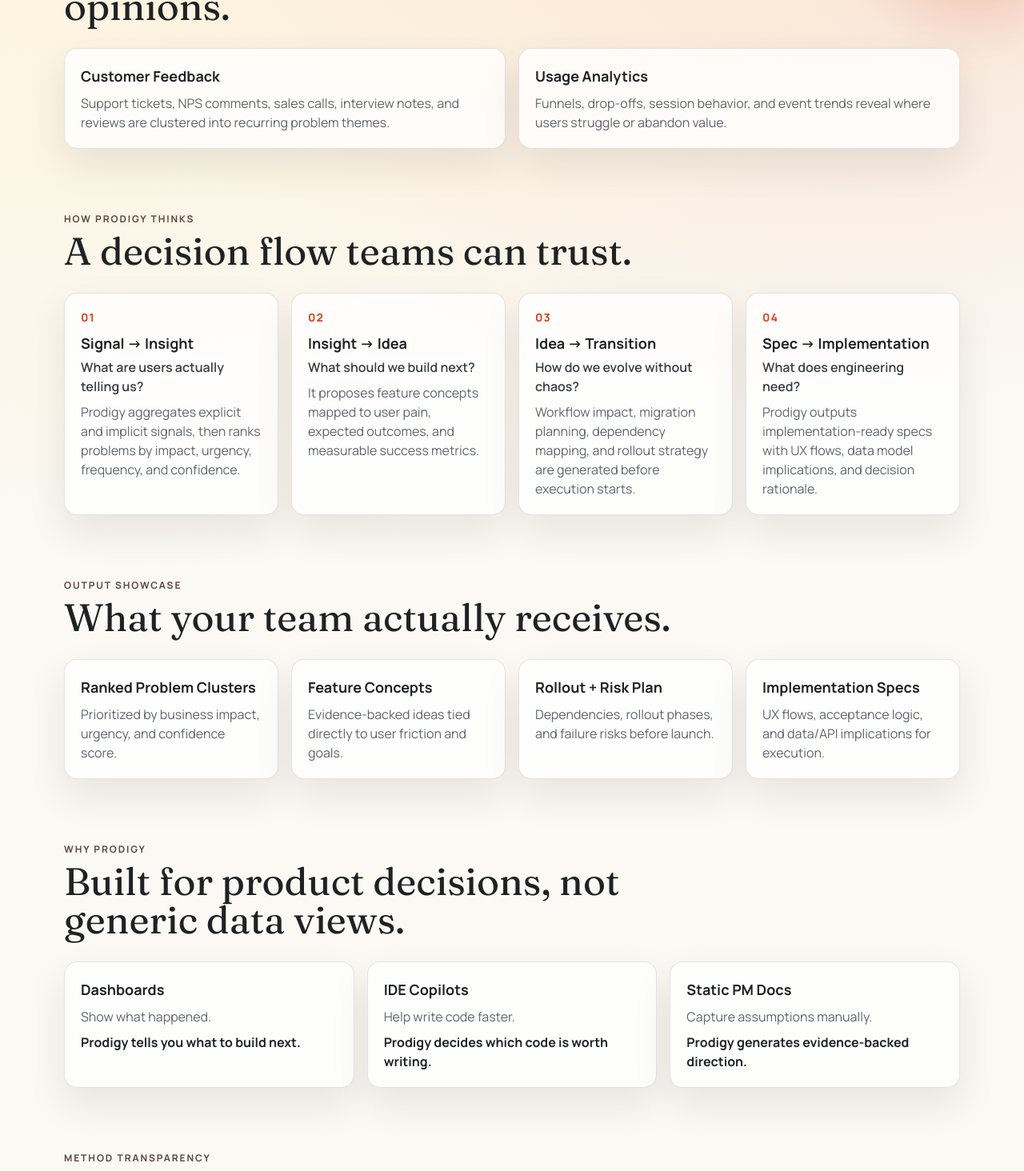
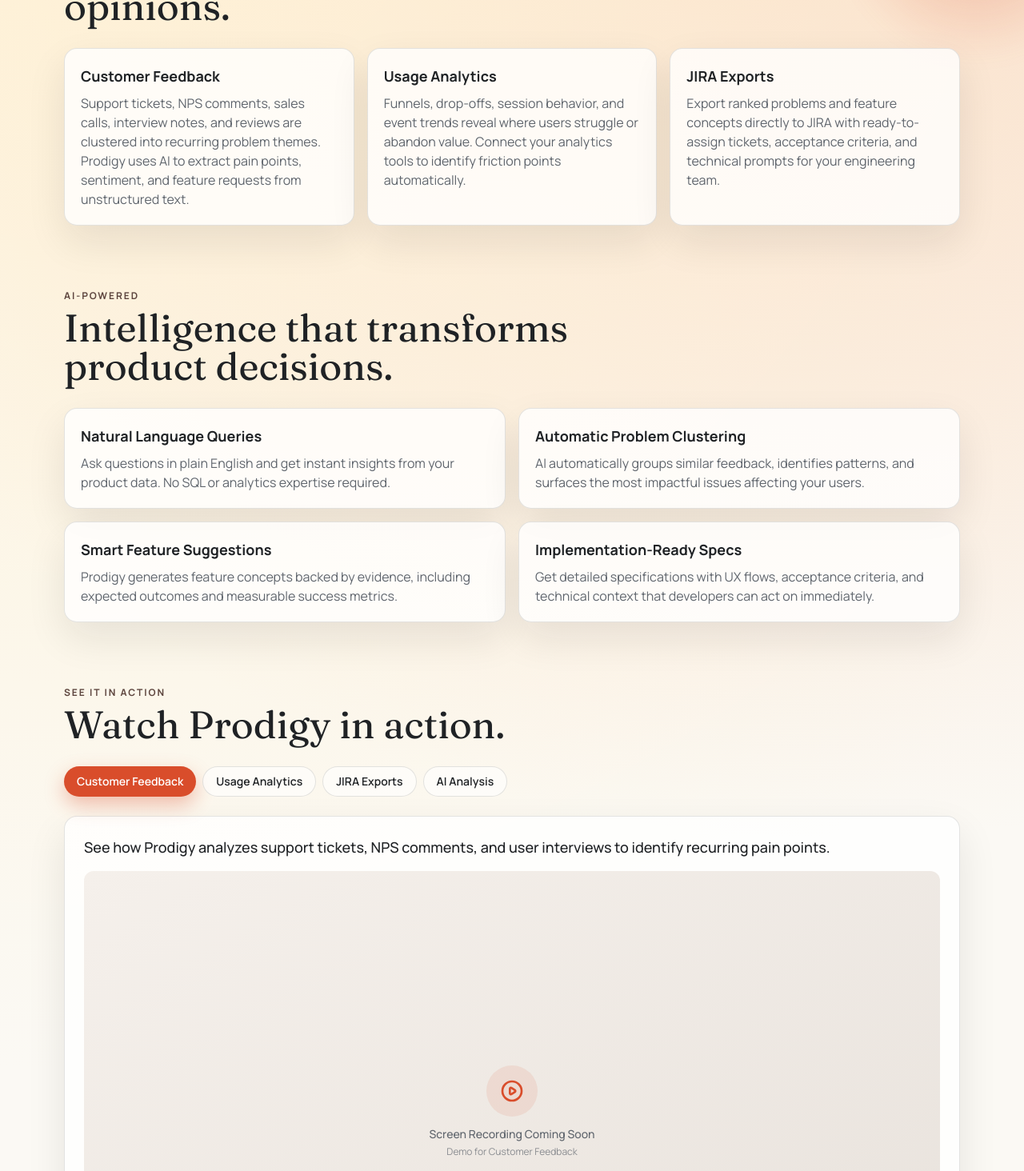
Before and after one commit to Prodigy-Stud/prodigy-web, a Next.js app: page / in a window 1280 px wide. Shown: the part 846-2310 px from the top of the page at 80% size. Built offline with nearby package versions, Linux system fonts and the light colour scheme.

Commit message:
UI: adding recording of our app and refining the appearance

```diff
--- a/app/page.tsx
+++ b/app/page.tsx
@@ -1,6 +1,11 @@
+'use client';
+
+import { useState } from 'react';
 import { Reveal } from '@/components/reveal';
 import {
+  aiCapabilities,
   comparisonCards,
+  demoTabs,
   faqs,
   flowSteps,
   navLinks,
@@ -21,6 +26,8 @@
 }
 
 export default function Home() {
+  const [activeDemo, setActiveDemo] = useState<string>(demoTabs[0].id);
+
   return (
     <main>
       <header className="mx-auto flex w-[min(1120px,92vw)] items-center justify-between gap-4 py-7">
@@ -91,13 +98,89 @@
             id="sources"
             title="Real product signals, not isolated opinions."
           />
-          <section className="grid gap-4 md:grid-cols-2" aria-labelledby="sources">
+          <section className="grid gap-4 md:grid-cols-3" aria-labelledby="sources">
             {sourceCards.map((card) => (
               <article key={card.title} className="surface-card rounded-2xl p-5">
                 <h3 className="text-lg font-bold">{card.title}</h3>
                 <p className="prose-muted mt-2">{card.body}</p>
               </article>
             ))}
+          </section>
+        </Reveal>
+
+        <Reveal className="pt-20" delay={0.06}>
+          <SectionHeading
+            eyebrow="AI-Powered"
+            id="ai"
+            title="Intelligence that transforms product decisions."
+          />
+          <section className="grid gap-4 md:grid-cols-2" aria-labelledby="ai">
+            {aiCapabilities.map((capability) => (
+              <article key={capability.title} className="surface-card rounded-2xl p-5">
+                <h3 className="text-lg font-bold">{capability.title}</h3>
+                <p className="prose-muted mt-2">{capability.body}</p>
+              </article>
+            ))}
+          </section>
+        </Reveal>
+
+        <Reveal className="pt-20" delay={0.07}>
+          <SectionHeading eyebrow="See It In Action" id="demos" title="Watch Prodigy in action." />
+          <section aria-labelledby="demos">
+            {/* Tab Navigation */}
+            <div className="mb-6 flex flex-wrap gap-2">
+              {demoTabs.map((tab) => (
+                <button
+                  key={tab.id}
+                  onClick={() => setActiveDemo(tab.id)}
+                  className={`rounded-full px-4 py-2 text-sm font-semibold transition ${
+                    activeDemo === tab.id
+                      ? 'bg-accent text-white shadow-[0_10px_24px_rgba(217,77,43,0.35)]'
+                      : 'border border-[var(--line)] bg-white/60 text-ink hover:bg-white'
+                  }`}
+                >
+                  {tab.label}
+                </button>
+              ))}
+            </div>
+
+            {/* Demo Content Area */}
+            <div className="surface-card rounded-2xl p-6">
+              <p className="text-lg font-medium text-ink">
+                {demoTabs.find((t) => t.id === activeDemo)?.description}
+              </p>
+
+              {/* Placeholder for Screen Recording */}
+              <div className="relative mt-4 aspect-video w-full overflow-hidden rounded-xl bg-gradient-to-br from-[#f5f0eb] to-[#e8e2dc] flex items-center justify-center">
+                <div className="text-center">
+                  <div className="mb-3 inline-flex h-16 w-16 items-center justify-center rounded-full bg-accent/10">
+                    <svg
+                      className="h-8 w-8 text-accent"
+                      fill="none"
+                      viewBox="0 0 24 24"
+                      stroke="currentColor"
+                    >
+                      <path
+                        strokeLinecap="round"
+                        strokeLinejoin="round"
+                        strokeWidth={2}
+                        d="M14.752 11.168l-3.197-2.132A1 1 0 0010 9.87v4.263a1 1 0 001.555.832l3.197-2.132a1 1 0 000-1.664z"
+                      />
+                      <path
+                        strokeLinecap="round"
+                        strokeLinejoin="round"
+                        strokeWidth={2}
+                        d="M21 12a9 9 0 11-18 0 9 9 0 0118 0z"
+                      />
+                    </svg>
+                  </div>
+                  <p className="text-sm font-medium text-muted">Screen Recording Coming Soon</p>
+                  <p className="mt-1 text-xs text-muted/70">
+                    Demo for {demoTabs.find((t) => t.id === activeDemo)?.label}
+                  </p>
+                </div>
+              </div>
+            </div>
           </section>
         </Reveal>
 
--- a/lib/site-content.ts
+++ b/lib/site-content.ts
@@ -1,4 +1,6 @@
 export const navLinks = [
+  { href: '#sources', label: 'Sources' },
+  { href: '#demos', label: 'See It In Action' },
   { href: '#how', label: 'How it Works' },
   { href: '#outputs', label: 'Outputs' },
   { href: '#why', label: 'Why Prodigy' },
@@ -10,11 +12,15 @@
 export const sourceCards = [
   {
     title: 'Customer Feedback',
-    body: 'Support tickets, NPS comments, sales calls, interview notes, and reviews are clustered into recurring problem themes.'
+    body: 'Support tickets, NPS comments, sales calls, interview notes, and reviews are clustered into recurring problem themes. Prodigy uses AI to extract pain points, sentiment, and feature requests from unstructured text.'
   },
   {
     title: 'Usage Analytics',
-    body: 'Funnels, drop-offs, session behavior, and event trends reveal where users struggle or abandon value.'
+    body: 'Funnels, drop-offs, session behavior, and event trends reveal where users struggle or abandon value. Connect your analytics tools to identify friction points automatically.'
+  },
+  {
+    title: 'JIRA Exports',
+    body: 'Export ranked problems and feature concepts directly to JIRA with ready-to-assign tickets, acceptance criteria, and technical prompts for your engineering team.'
   }
 ] as const;
 
@@ -82,6 +88,52 @@
   }
 ] as const;
 
+export const aiCapabilities = [
+  {
+    title: 'Natural Language Queries',
+    body: 'Ask questions in plain English and get instant insights from your product data. No SQL or analytics expertise required.'
+  },
+  {
+    title: 'Automatic Problem Clustering',
+    body: 'AI automatically groups similar feedback, identifies patterns, and surfaces the most impactful issues affecting your users.'
+  },
+  {
+    title: 'Smart Feature Suggestions',
+    body: 'Prodigy generates feature concepts backed by evidence, including expected outcomes and measurable success metrics.'
+  },
+  {
+    title: 'Implementation-Ready Specs',
+    body: 'Get detailed specifications with UX flows, acceptance criteria, and technical context that developers can act on immediately.'
+  }
+] as const;
+
+export const demoTabs = [
+  {
+    id: 'feedback',
+    label: 'Customer Feedback',
+    description:
+      'See how Prodigy analyzes support tickets, NPS comments, and user interviews to identify recurring pain points.'
+  },
+  {
+    id: 'analytics',
+    label: 'Usage Analytics',
+    description:
+      'Watch Prodigy connect to your analytics data and reveal where users struggle or abandon value.'
+  },
+  {
+    id: 'jira',
+    label: 'JIRA Exports',
+    description:
+      'See how ranked problems turn into ready-to-assign JIRA tickets with acceptance criteria and technical prompts.'
+  },
+  {
+    id: 'ai',
+    label: 'AI Analysis',
+    description:
+      'Experience the power of AI-driven insights—automatic clustering, sentiment analysis, and smart feature suggestions.'
+  }
+] as const;
+
 export const faqs = [
   {
     question: 'Does Prodigy replace product managers?',
```
